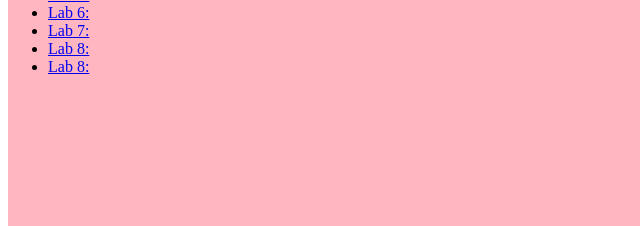
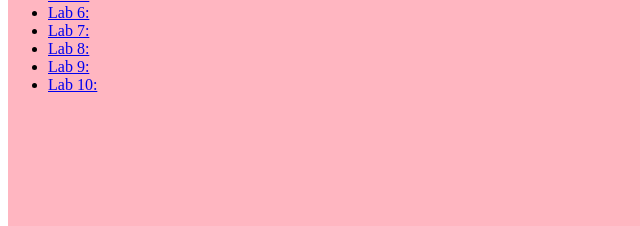
Before and after one commit to strawberry-rhubarb/art101, a plain HTML site: page index.html in a window 1280 px wide. Shown: the part 568-794 px from the top of the page, 0-640 px from the left. Drawn offline with Linux system fonts and the light colour scheme.

```diff
--- a/index.html
+++ b/index.html
@@ -21,7 +21,8 @@
 				<li><a href="lab6/index.html">Lab 6:</a></li>
 				<li><a href="lab7/index.html">Lab 7:</a></li>
 				<li><a href="lab8/index.html">Lab 8:</a></li>
-				<li><a href="lab9/index.html">Lab 8:</a></li>
+				<li><a href="lab9/index.html">Lab 9:</a></li>
+				<li><a href="lab10/index.html">Lab 10:</a></li>
 			</ul>
 		</div>
 	</main>
```
